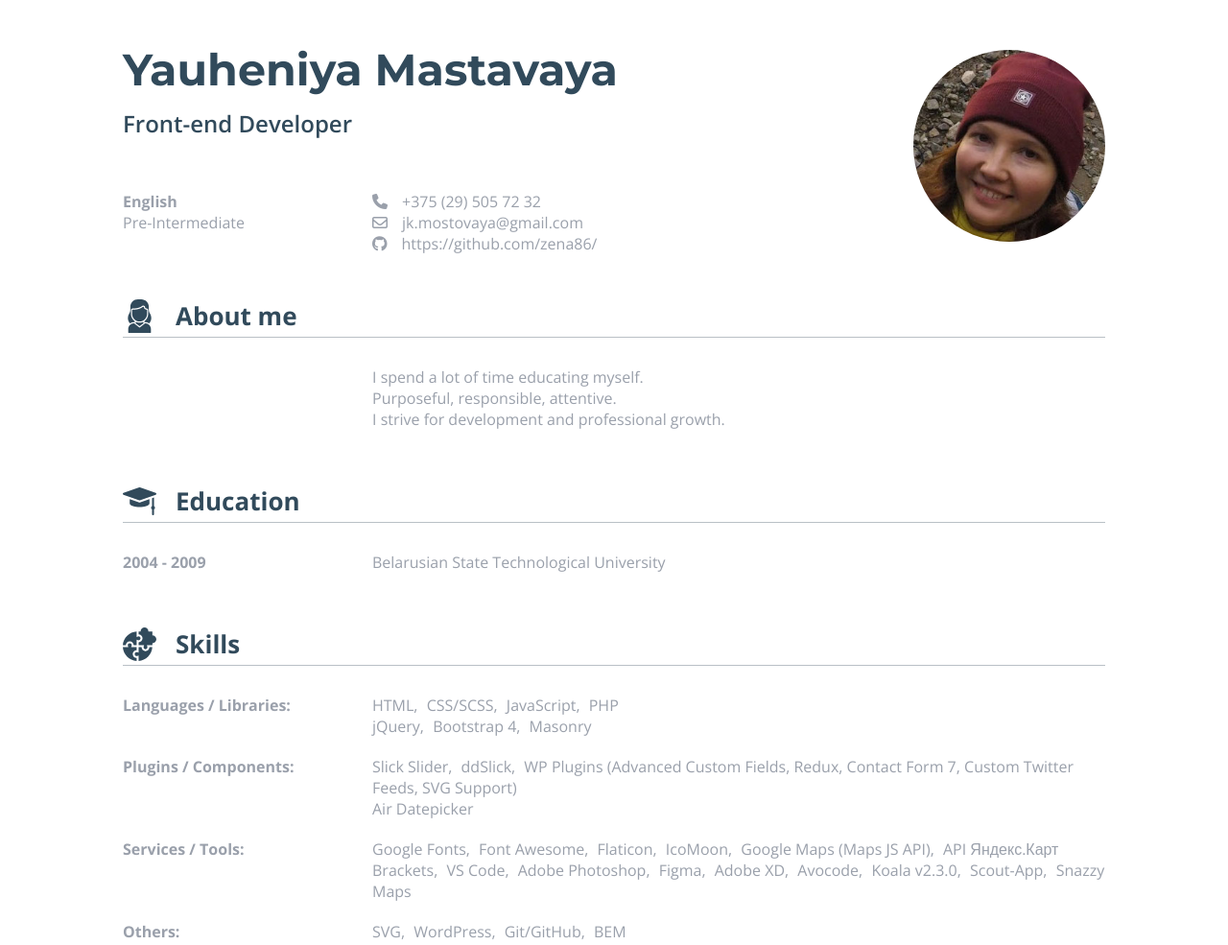
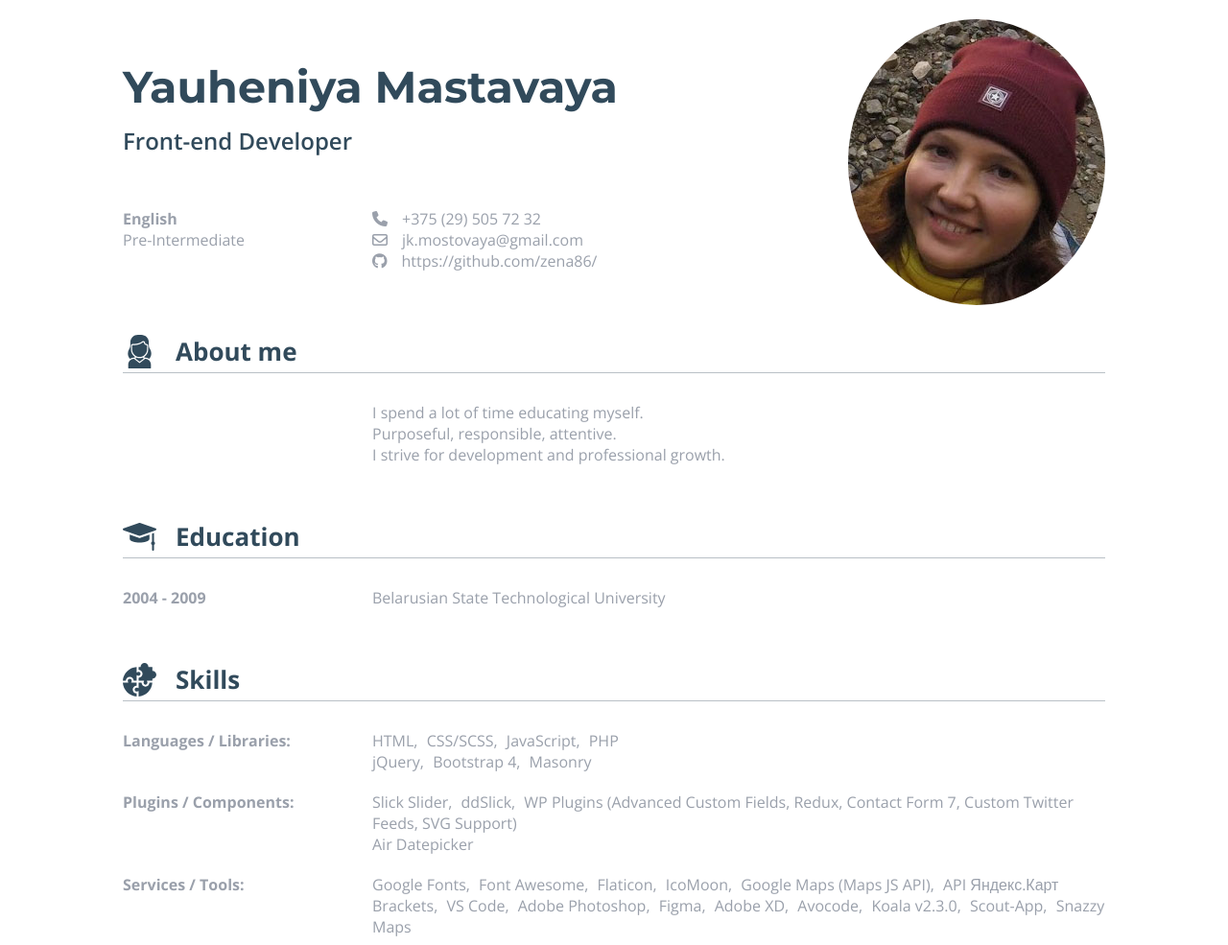
Before and after one commit to zena86/rsschool-cv-2021, a plain HTML site: page index.html in a window 1280 px wide. Shown: the top 985 px of the page at 96% size. Drawn offline with nearby package versions, Linux system fonts and the light colour scheme.

Commit message:
fix: images resolutions

```diff
--- a/style.css
+++ b/style.css
@@ -37,23 +37,7 @@ ul li {
 .photo {
    flex-grow: 1;
 }
-.photo_pic {
-   position: relative;
-   width: 15vw;
-   min-width: 200px;
-   padding: 0 0 100% 0;
-
-}
-.photo_pic img {
-   position: absolute;
-   top: 0;
-   left: 0;
-   width: 100%;
-   height: 100%;
-   -o-object-fit: cover;
-      object-fit: cover;
-   -o-object-position: center;
-      object-position: center;
+.photo_pic img{
    border-radius: 100%;
 }
 .name {
@@ -158,6 +142,8 @@ a:hover {
 }
 .portfolio article img {
    margin-bottom: 10px;
+   width: 230px;
+   height: 114px;
 }
 
 /*Code*/
```
